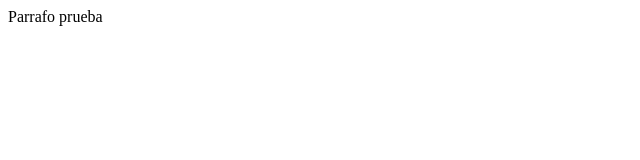
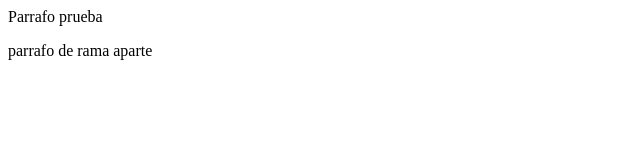
Before and after one commit to Zerb18/DECW, a plain HTML site: page index.html in a window 1280 px wide. Shown: the whole page, without its empty margins (0-640 px from the left). Drawn offline with Linux system fonts and the light colour scheme.

Commit message:
Rama_version

```diff
--- a/index.html
+++ b/index.html
@@ -7,7 +7,7 @@
 <body>
 
 <p>Parrafo prueba</p>
-
+<p> parrafo de rama aparte</p>
 </body>
 
 </html>
```
Also changed, not shown: 1 other file.
